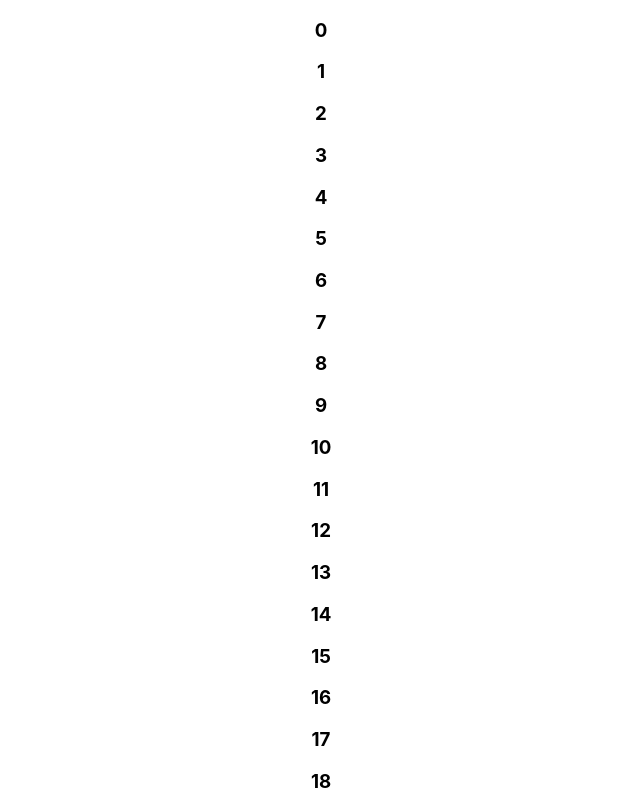
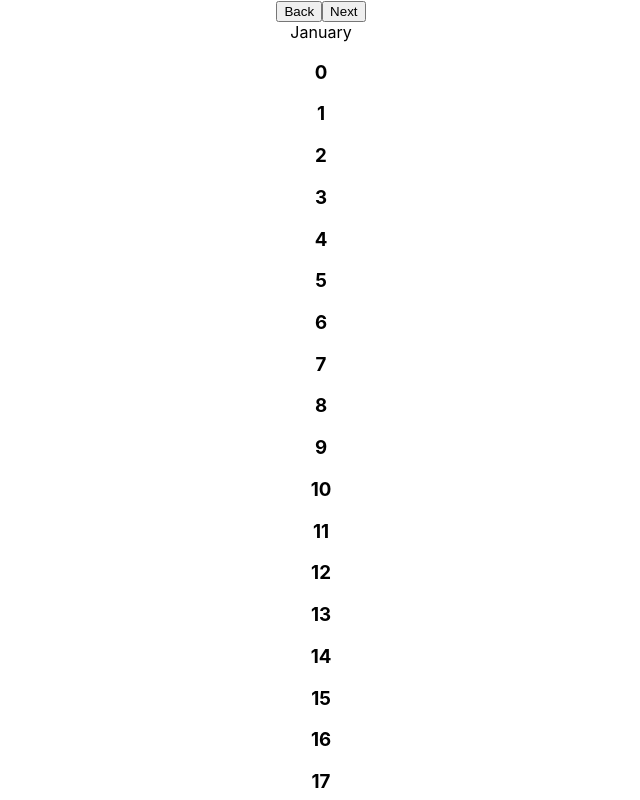
Before and after one commit to emilyford352/react-calendar, a React (Create React App) app in the folder calendar/: page / in a window 1280 px wide. Shown: the top 800 px of the page, without its empty margins (319-959 px from the left). Built offline with nearby package versions, Linux system fonts and the light colour scheme.

Commit message:
State stuff

```diff
--- a/calendar/src/Components/Calendar.js
+++ b/calendar/src/Components/Calendar.js
@@ -1,15 +1,32 @@
 import React from 'react';
 import Day from './Day';
+import MonthChanger from './Month-Changer';
 import '../App.css';
 
-const Calendar = () => {
-    const january = Array.from(Array(31).keys()); //Array
+class Calendar extends React.Component {
+    constructor(props) {
+        super(props);
 
-    return january.map((date) => {
-    	return (
-    		<Day date={date}/>
-    	);
-    });
+        this.state = {
+            currentMonth: 'January'
+        }
+    }
+    render() {
+        const january = Array.from(Array(31).keys());
+        return (
+            <div>
+                <MonthChanger />
+                { this.state.currentMonth }
+                {
+                    january.map((date) => {
+                        return (
+                            <Day date={date}/>
+                    );
+                    })
+                }
+            </div>
+        )
+    }
 };
 
 
--- /dev/null
+++ b/calendar/src/Components/Month-Changer.js
@@ -0,0 +1,17 @@
+import React from 'react';
+import '../App.css';
+
+const Day = (props) => {
+    return (
+        <div>
+            <button>
+                Back
+            </button>
+            <button>
+                Next
+            </button>
+        </div>
+    );
+}
+
+export default Day;
```
Also changed, not shown: calendar/src/Components/StatePractice.js (added, +31 -0 lines), 1 other file (tests, documents, lock files or other folders).
